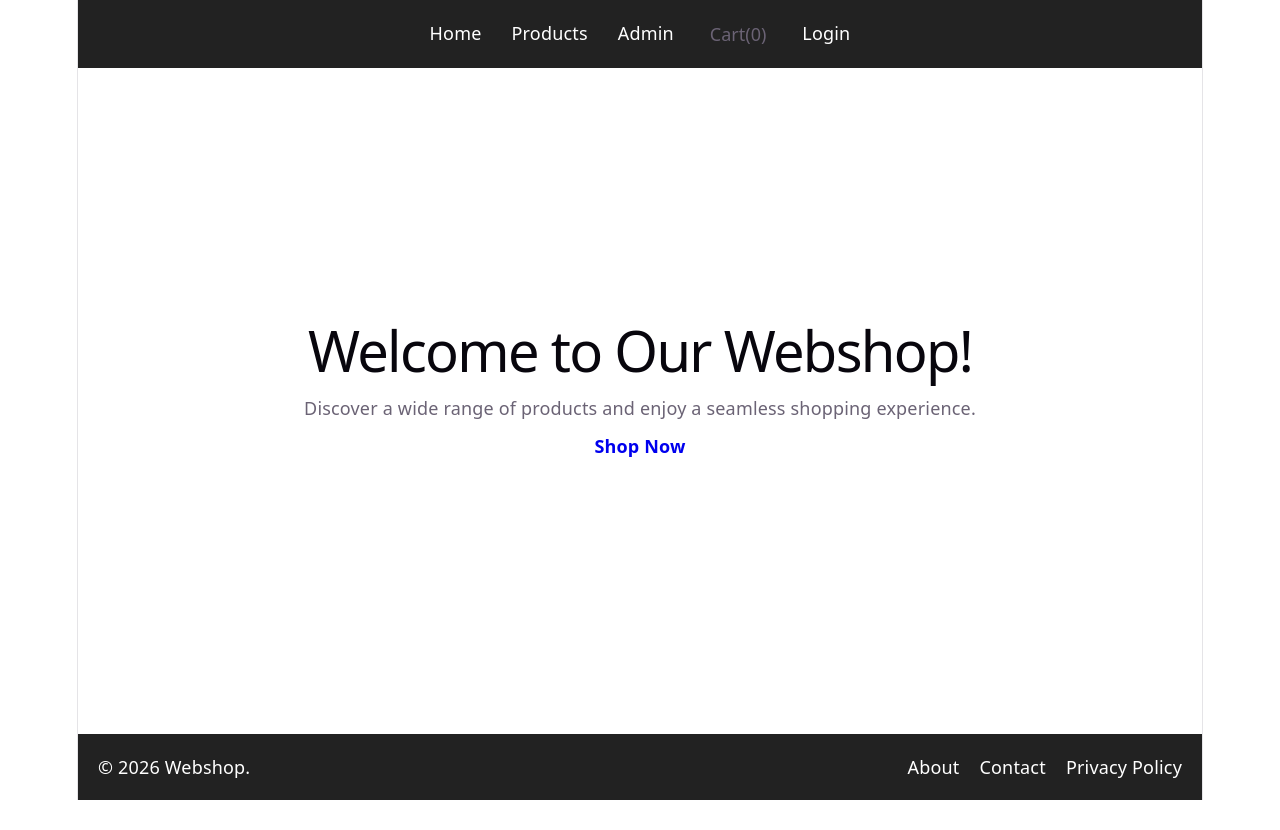
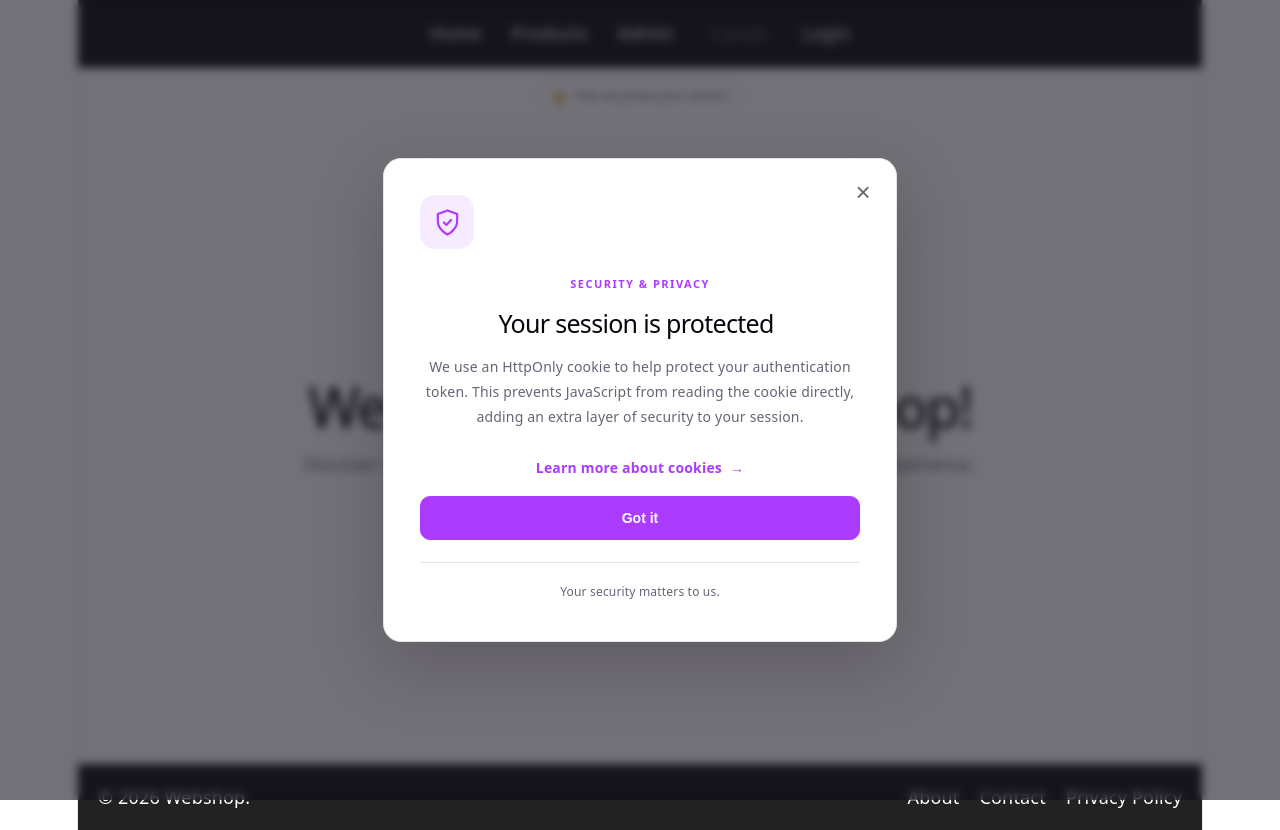
Before and after one commit to L2025S/webshop-frontend, a React (Vite) app: page / in a window 1280 px wide. Before the commit the page ends 800 px from the top, so only its background shows below. Built offline with nearby package versions, Linux system fonts and the light colour scheme; no server answers.

Commit message:
feat: implement CookiePopup for user session security notification

```diff
--- a/src/App.tsx
+++ b/src/App.tsx
@@ -7,32 +7,64 @@ import WelcomeLoginPage from "./pages/WelcomeLoginPage";
 import ProductPage from "./pages/ProductPage";
 import Footer from "./components/Footer";
 import CartPanel from "./components/CartPanel";
-import CartNotification from"./components/CartNotification";
+import CartNotification from "./components/CartNotification";
 import NotFoundPage from "./pages/NotFoundPage";
 import HomePage from "./pages/HomePage";
 import ShowProductPage from "./pages/ShowProductPage";
 import AdminRoute from "./routes/AdminRoute";
 import AdminProductPage from "./pages/AdminPage";
+import Popup from "./components/CookiePopup";
+import { useState } from "react";
+import CookieInfoPage from "./pages/CookieInfoPage";
 
 const App = () => {
+  // Open the popup automatically if the user has not seen it.
+  const [isPopupOpen, setIsPopupOpen] = useState(
+    () => localStorage.getItem("hasSeenCookieInfo") !== "true",
+  );
+
+  // Close the popup and remember that it has been seen.
+  const closePopup = () => {
+    localStorage.setItem("hasSeenCookieInfo", "true");
+    setIsPopupOpen(false);
+  };
+
   return (
     <>
       <Header />
       <CartPanel />
       <CartNotification />
+      <div className="security-notice">
+        <button
+          className="security-notice-trigger"
+          onClick={() => setIsPopupOpen(true)}
+        >
+          <span aria-hidden="true">🔒</span>
+          How we protect your session
+        </button>
+
+        <Popup isOpen={isPopupOpen} onClose={closePopup}>
+          <p>
+            We use an HttpOnly cookie to help protect your authentication token.
+            This prevents JavaScript from reading the cookie directly, adding an
+            extra layer of security to your session.
+          </p>
+        </Popup>
+      </div>
       <main>
         <Routes>
-          <Route path="/" element={< HomePage />} />
+          <Route path="/" element={<HomePage />} />
           <Route path="/login" element={<LoginPage />} />
           <Route path="/products" element={<ProductPage />} />
           <Route path="/product/:id" element={<ShowProductPage />} />
+          <Route path="/cookie-info" element={<CookieInfoPage />} />
 
           <Route element={<ProtectedRoute />}>
             <Route path="/welcome" element={<WelcomeLoginPage />} />
           </Route>
-           <Route element={<AdminRoute />}>
-          <Route path="/admin"element={
-            <AdminProductPage />}/></Route>
+          <Route element={<AdminRoute />}>
+            <Route path="/admin" element={<AdminProductPage />} />
+          </Route>
           <Route path="*" element={<NotFoundPage />} />
         </Routes>
       </main>
```
